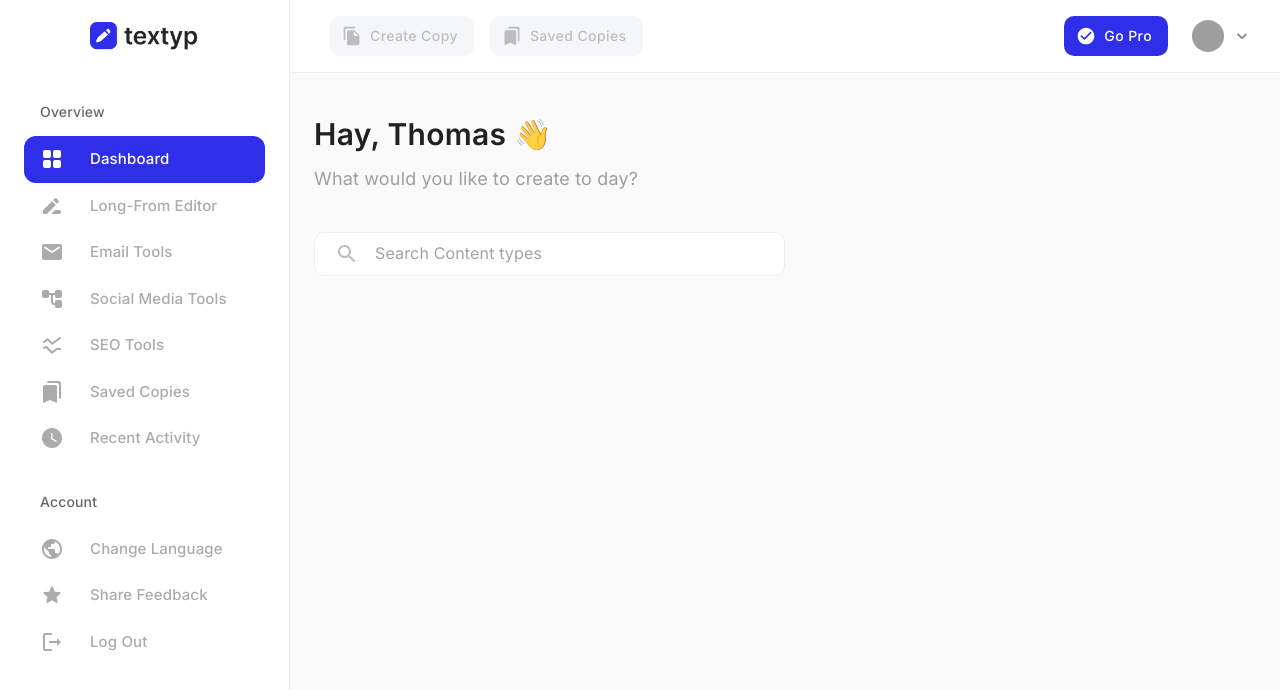
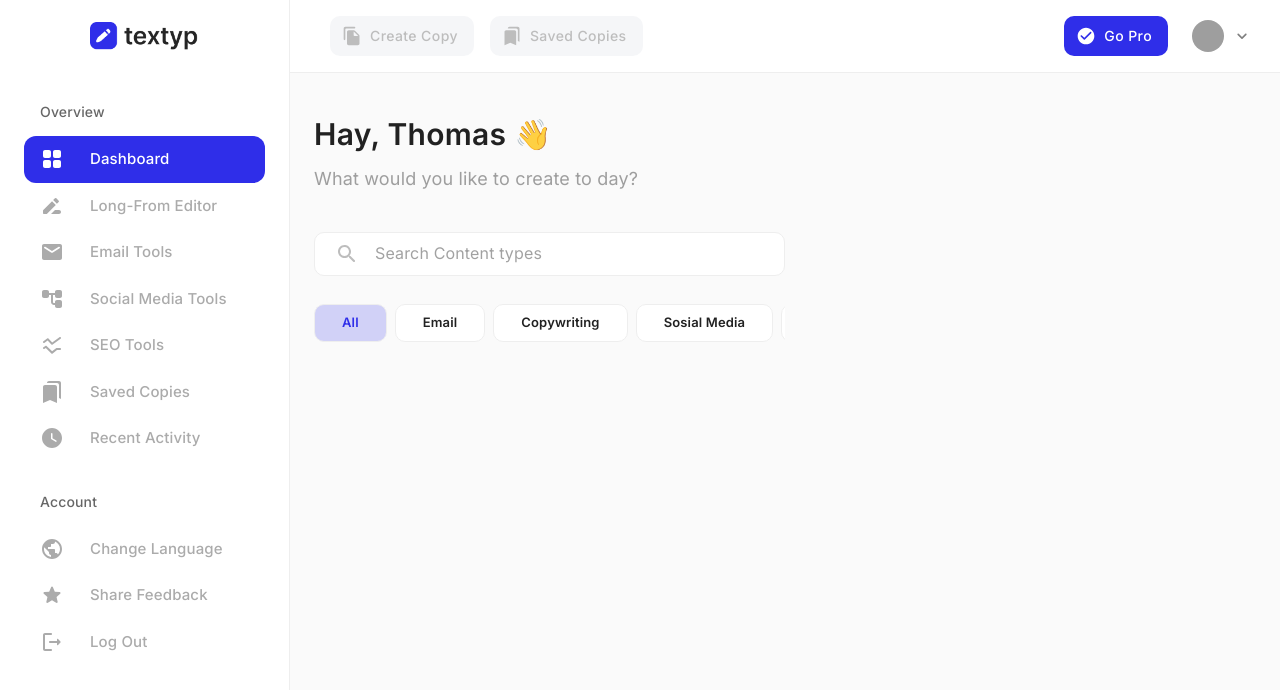
Before and after one commit to harithya/Textyp-React-MUI, a React (Vite) app: page / in a window 1280 px wide. Shown: the top 690 px of the page. Built offline with nearby package versions, Linux system fonts and the light colour scheme; grey boxes are pictures that could not be loaded.

Commit message:
Add chip filter

```diff
--- a/package.json
+++ b/package.json
@@ -6,7 +6,8 @@
   "scripts": {
     "dev": "vite",
     "build": "tsc && vite build",
-    "preview": "vite preview"
+    "preview": "vite preview",
+    "host": "vite --host"
   },
   "dependencies": {
     "@emotion/react": "^11.10.5",
--- /dev/null
+++ b/src/assets/dummy/filter-dummy.tsx
@@ -0,0 +1,2 @@
+const filterDummy = ['All', 'Email', 'Copywriting', 'Sosial Media', 'SEO'];
+export default filterDummy
--- a/src/components/Header/ProfileDropdown.tsx
+++ b/src/components/Header/ProfileDropdown.tsx
@@ -50,15 +50,15 @@ const ProfileDropdown = () => {
                 }}
                 sx={{
                     '& .MuiPaper-root': {
-                        position: "relative"
+                        // position: "relative"
                     },
-                    '&:before': {
-                        content: "''",
-                        position: "absolute",
-                        height: 50,
-                        width: 50,
-                        backgroundColor: "red"
-                    }
+                    // '&:before': {
+                    //     content: "''",
+                    //     position: "absolute",
+                    //     height: 50,
+                    //     width: 50,
+                    //     backgroundColor: "red"
+                    // }
                 }}
             >
                 <StyledMenuItem onClick={handleClose}>
--- a/src/components/SearchBar/index.tsx
+++ b/src/components/SearchBar/index.tsx
@@ -21,7 +21,8 @@ const StyledSearchBar = styled(Box)(({ theme }) => ({
     paddingLeft: 20,
     paddingRight: 20,
     borderRadius: 10,
-    border: `1px solid ${theme.palette.grey[200]}`
+    border: `1px solid ${theme.palette.grey[200]}`,
+    marginBottom: 28
 }))
 
 export default SearchBar
--- a/src/components/Sidebar/SidebarItem.tsx
+++ b/src/components/Sidebar/SidebarItem.tsx
@@ -4,11 +4,11 @@ import Icon, { IconName } from '../Icon'
 
 interface Props {
     icon?: IconName,
-    active?: boolean
+    active?: boolean | string
 }
 const SidebarItem: FC<PropsWithChildren<Props>> = ({ children, icon, active }) => {
     return (
-        <ListItem active={active}>
+        <ListItem active={active?.toString()}>
             {icon && <StyledIcon>
                 <Icon name={icon} />
             </StyledIcon>}
@@ -22,18 +22,18 @@ const SidebarItem: FC<PropsWithChildren<Props>> = ({ children, icon, active }) =
 const ListItem = styled(ListItemButton)<Props>(({ active, theme }) => ({
     borderRadius: 12,
     // marginBottom: 5,
-    backgroundColor: active ? theme.palette.primary.main : 'transparent',
+    backgroundColor: active?.toString() ? theme.palette.primary.main : 'transparent',
     '& .MuiTypography-root': {
         fontWeight: 500,
         color: active ? theme.palette.common.white : "#ABABAB",
         fontSize: 15
     },
     '& .MuiListItemIcon-root .MuiSvgIcon-root': {
-        color: active ? theme.palette.common.white : "#ABABAB",
+        color: active?.toString() ? theme.palette.common.white : "#ABABAB",
     },
     '&:hover': {
         backgroundColor: active ? theme.palette.primary.main : colors.grey[100],
-    }
+    },
 }))
 
 const StyledIcon = styled(ListItemIcon)({
--- a/src/config/theme.tsx
+++ b/src/config/theme.tsx
@@ -3,7 +3,7 @@ import { createTheme } from '@mui/material/styles';
 const theme = createTheme({
     palette: {
         primary: {
-            main: "#2F2EE9"
+            main: "#2F2EE9",
         },
         secondary: {
             main: "rgba(125, 141, 167, 0.08)"
--- a/src/hooks/useStyles.tsx
+++ b/src/hooks/useStyles.tsx
@@ -3,6 +3,7 @@ import { makeStyles } from '@mui/styles';
 const useStyles = makeStyles({
     flex: {
         display: "flex",
+        width: "100%"
     },
     justifyBetween: {
         flex: 1,
--- a/src/pages/home/HomeView.tsx
+++ b/src/pages/home/HomeView.tsx
@@ -1,15 +1,59 @@
-import { Box } from '@mui/material'
+import { Box, Chip, ChipProps, alpha, Stack, styled } from '@mui/material'
 import React from 'react'
 import { SearchBar, Section } from '../../components'
+import filterDummy from '../../assets/dummy/filter-dummy'
 
 const HomeView = () => {
     return (
         <Section title="Hay, Thomas 👋" subtitle="What would you like to create to day?">
-            <Box width={{ md: "50%", xs: "100%" }}>
+            <Box width={{ md: "auto", xs: "100%", lg: "50%" }}>
                 <SearchBar />
+                <HorizontalScroll>
+                    <Stack direction="row" spacing={1} sx={{ overflowX: "auto" }}>
+                        {filterDummy.map((item, index) =>
+                            <StyledChip
+                                label={item}
+                                key={`filter-${index}`}
+                                onClick={() => console.log(item)}
+                                active={index === 0 ? 'true' : 'false'}
+                            />)}
+                    </Stack>
+                </HorizontalScroll>
             </Box>
         </Section>
     )
 }
 
+interface StyledChipProps extends ChipProps {
+    active: 'true' | 'false'
+}
+const StyledChip = styled(Chip)<StyledChipProps>(({ theme, active }) => ({
+    borderRadius: 10,
+    paddingTop: 18,
+    paddingBottom: 18,
+    paddingRight: 15,
+    paddingLeft: 15,
+    backgroundColor: active == 'true' ? alpha(theme.palette.primary.main, 0.2) : theme.palette.common.white,
+    border: `1px solid ${theme.palette.grey[200]}`,
+    '& .MuiChip-label': {
+        fontWeight: 600,
+        color: active == 'true' && theme.palette.primary.main,
+    },
+    '&:hover': {
+        backgroundColor: theme.palette.grey[100]
+    },
+
+}))
+
+const HorizontalScroll = styled(Box)(({ theme }) => ({
+    overflowX: "auto",
+    [theme.breakpoints.down("md")]: {
+        width: "92vw",
+    },
+    // hidden scrollbar
+    '& .css-2t57xt-MuiStack-root::-webkit-scrollbar': {
+        display: "none"
+    },
+}))
+
 export default HomeView
```
